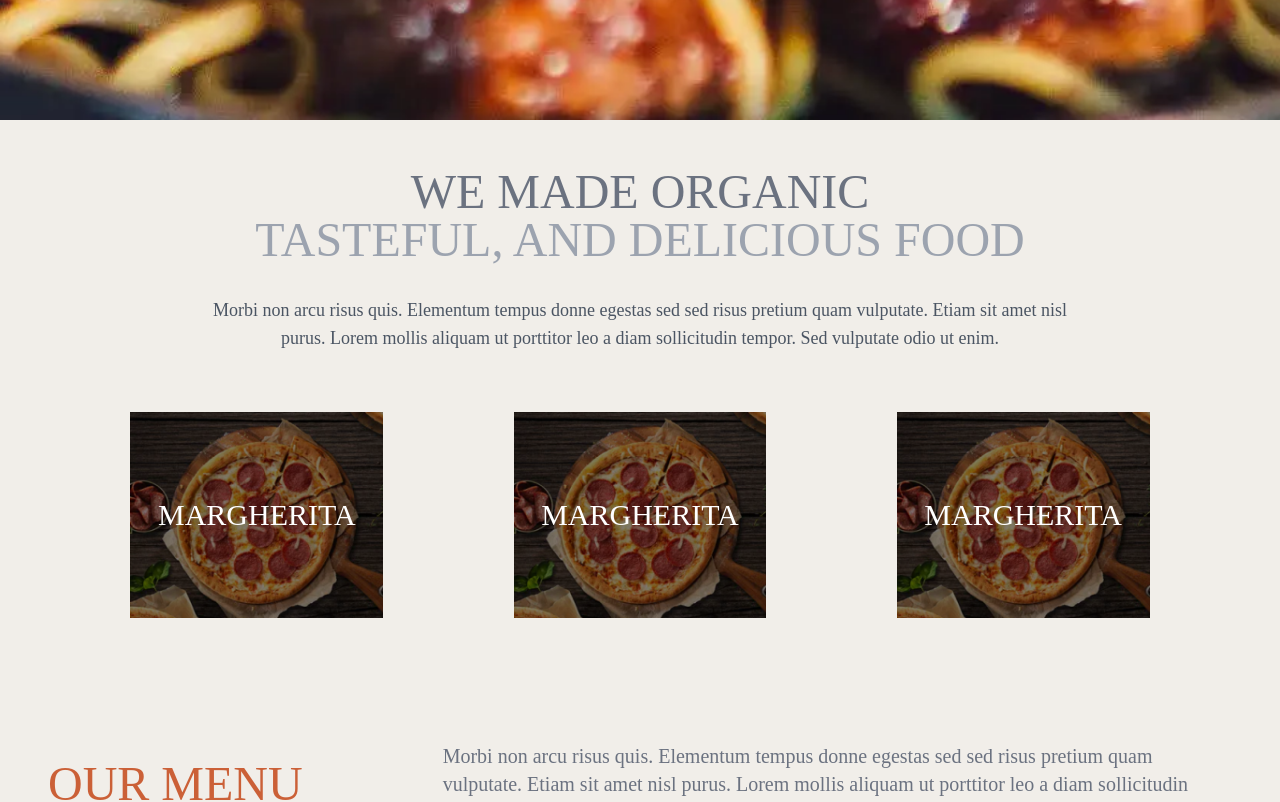
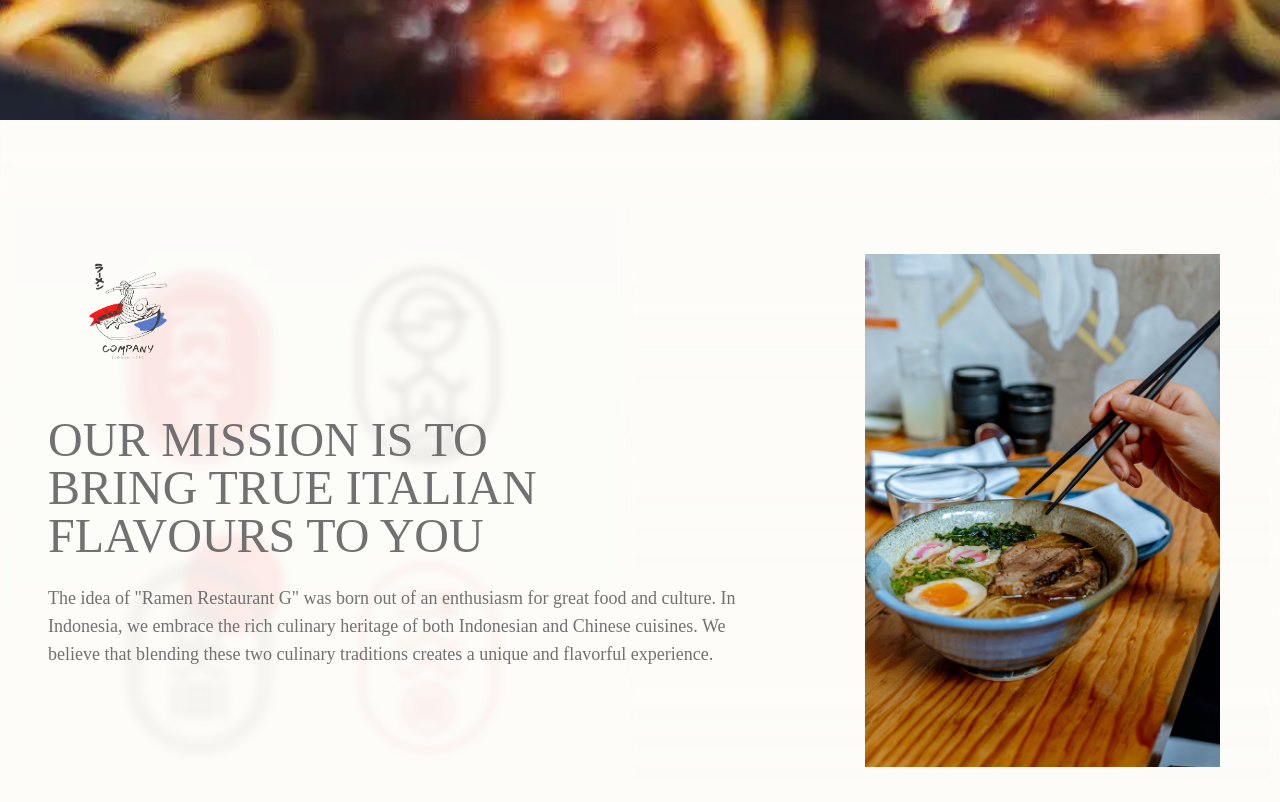
Before and after one commit to sulkhan10/ramen-fe, a React (Create React App) app: page /menu in a window 1280 px wide. Shown: the part 680-1482 px from the top of the page. Built offline with nearby package versions, Linux system fonts and the light colour scheme.

Commit message:
feat : add section to menu

```diff
--- a/src/pages/Menu.js
+++ b/src/pages/Menu.js
@@ -17,7 +17,16 @@ import cardMenuOne from "../assets/image/card-menu-1.jpg";
 import cardMenuTwo from "../assets/image/card-menu-2.jpg";
 import MoonLoader from "react-spinners/MoonLoader";
 import { Link } from "react-router-dom";
+import AOS from "aos";
+import "aos/dist/aos.css"; // You can also use <link> for styles
+// ..
+import backgroundSectionTwo from "../assets/image/bg-section-2.jpg";
 
+import cardImageTwo from "../assets/image/card-about-2.jpg";
+
+import logoIcon from "../assets/image/logo-icon.png";
+
+AOS.init();
 SwiperCore.use([Navigation]);
 
 const Menu = () => {
@@ -80,7 +89,54 @@ const Menu = () => {
     <div className="min-h-screen bg-[#f1eee9] flex flex-col  justify-center items-center text-md text-[#717171] ">
       <div className="h-screen ">
         <img src={backgroundMenu} className="h-full object-cover" />
-      </div >{" "}
+      </div>{" "}
+      <div
+        className="relative text-[#717171] flex flex-col sm:flex-row justify-center items-center  py-12"
+        style={{
+          backgroundImage: `linear-gradient(rgba(251,	249,	242, 0.8), rgba(251,	249,	242, 0.9)),url("${backgroundSectionTwo}")`,
+          backgroundPosition: "left",
+          backgroundRepeat: "no-repeat",
+          backdropFilter: "blur(80px)",
+        }}
+      >
+        <div
+          className="absolute inset-0 bg-white bg-opacity-50 backdrop-filter backdrop-blur-sm"
+          style={{ zIndex: -1 }}
+        ></div>
+        <div
+          data-aos="fade-right"
+          className="sm:w-3/5 h-full  text-[#717171]  mx-12  sm:h-[685px]  overflow-scroll scrollbar-hide"
+        >
+          <div className="text-[#717171] ">
+            <img src={logoIcon} alt="logo" className="hidden sm:block sm:w-40 sm:h-40 mt-16" />
+            <h2 className="text-3xl sm:text-5xl  mt-6 ">OUR MISSION IS TO </h2>
+            <h2 className="text-3xl sm:text-5xl">BRING TRUE ITALIAN</h2>
+            <h2 className="text-3xl sm:text-5xl  mb-6 ">FLAVOURS TO YOU </h2>
+
+            <p className="text-lg md:text-lg mb-4">
+              The idea of "Ramen Restaurant G" was born out of an enthusiasm for
+              great food and culture. In Indonesia, we embrace the rich culinary
+              heritage of both Indonesian and Chinese cuisines. We believe that
+              blending these two culinary traditions creates a unique and
+              flavorful experience.
+            </p>
+          </div>
+        </div>
+
+        <div
+          data-aos="flip-right"
+          className="sm:w-2/5 h-full flex items-center text-[#717171] justify-center sm:h-[685px]"
+        >
+          <div className="h-3/4 w-3/4 overflow-hidden">
+            <img
+              src={cardImageTwo}
+              alt="background"
+              className="h-full w-full object-cover transform transition-transform duration-700 hover:scale-125
+        "
+            />
+          </div>
+        </div>
+      </div>
       <div className="sm:py-8 pt-8">
         <h2 className="text-3xl sm:text-5xl  text-center text-gray-500 pt-4">
           WE MADE ORGANIC
@@ -94,7 +150,7 @@ const Menu = () => {
           aliquam ut porttitor leo a diam sollicitudin tempor. Sed vulputate
           odio ut enim.
         </p>
-      </div >
+      </div>
       <div className="flex flex-col sm:flex-row flex-wrap py-12 px-4 sm:p-2 items-center justify-evenly w-full">
         <div className="w-3/4 sm:w-1/5  sm:m-2 sm:my-5 relative m-8 ">
           <Link to="/your-page-url">
```
